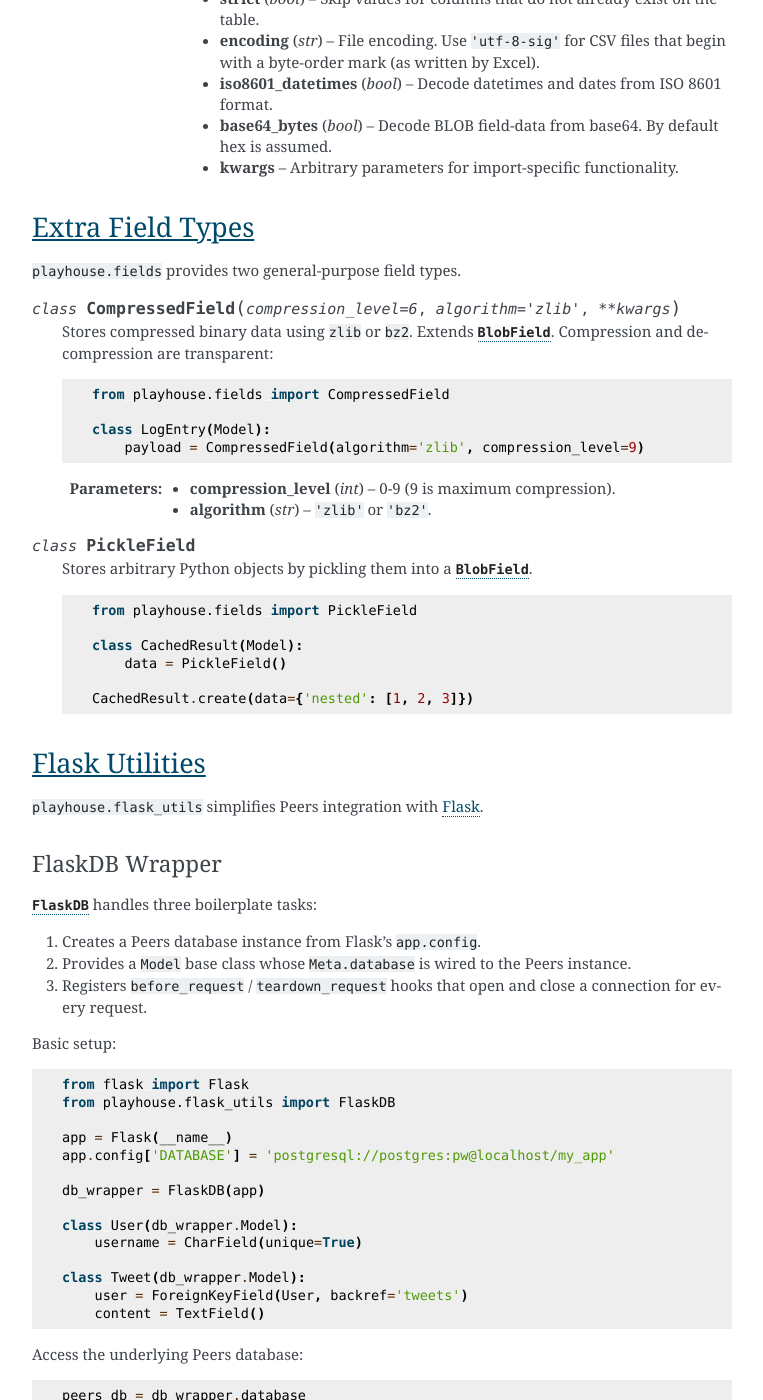
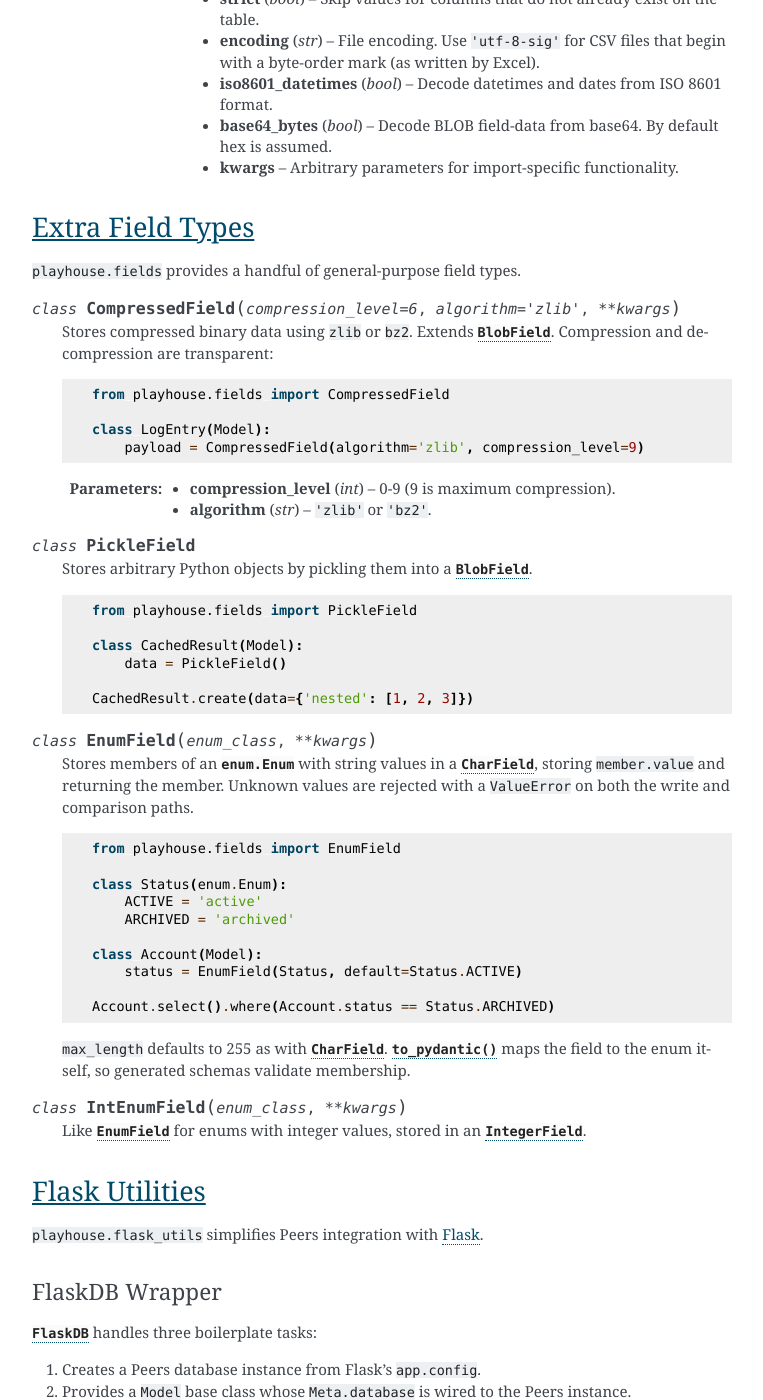
Before and after one commit to Star-DreamDev/myPeers, a Sphinx documentation site: the page built from docs/peers/orm_utils.rst, in a window 1280 px wide and 1400 px high, scrolled down 20248 px. Shown: the whole window, without its empty margins (378-1141 px from the left). Built offline with Sphinx 7.4.7, drawn with Linux system fonts in a browser that asks for light colours; the version number could not be read and is left out; some of the changed text lies outside the part shown.

Commit message:
Finally we have EnumField.

```diff
--- a/docs/peers/orm_utils.rst
+++ b/docs/peers/orm_utils.rst
@@ -1266,7 +1266,7 @@ Extra Field Types
 
 .. module:: playhouse.fields
 
-``playhouse.fields`` provides two general-purpose field types.
+``playhouse.fields`` provides a handful of general-purpose field types.
 
 .. class:: CompressedField(compression_level=6, algorithm='zlib', **kwargs)
 
@@ -1295,6 +1295,35 @@ Extra Field Types
            data = PickleField()
 
        CachedResult.create(data={'nested': [1, 2, 3]})
+
+.. class:: EnumField(enum_class, **kwargs)
+
+   Stores members of an :class:`enum.Enum` with string values in a
+   :class:`CharField`, storing ``member.value`` and returning the member.
+   Unknown values are rejected with a ``ValueError`` on both the write and
+   comparison paths.
+
+   .. code-block:: python
+
+       from playhouse.fields import EnumField
+
+       class Status(enum.Enum):
+           ACTIVE = 'active'
+           ARCHIVED = 'archived'
+
+       class Account(Model):
+           status = EnumField(Status, default=Status.ACTIVE)
+
+       Account.select().where(Account.status == Status.ARCHIVED)
+
+   ``max_length`` defaults to 255 as with :class:`CharField`.
+   :py:func:`~playhouse.pydantic_utils.to_pydantic` maps the field to the
+   enum itself, so generated schemas validate membership.
+
+.. class:: IntEnumField(enum_class, **kwargs)
+
+   Like :class:`EnumField` for enums with integer values, stored in an
+   :class:`IntegerField`.
 
 
 .. _flask-utils:
```
Also changed, not shown: CHANGELOG.md (+4 -0 lines), 4 other files.
